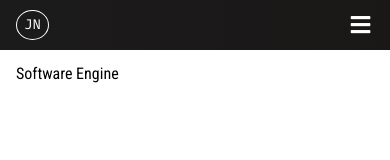
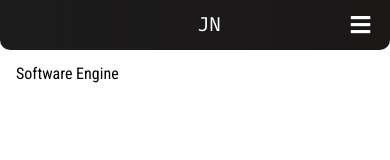
Before and after one commit to jason-nordheim/personal-website, a React (Create React App) app: page / in a window 390 px wide. Shown: the top 160 px of the page. Built offline with nearby package versions, Linux system fonts and the light colour scheme.

Commit message:
minor styling adjustments

```diff
--- a/src/components/NavBar.css
+++ b/src/components/NavBar.css
@@ -10,6 +10,8 @@
   height: var(--nav-height);
   display: grid;
   grid-template-columns: 100px auto;
+  border-bottom-left-radius: 10px;
+  border-bottom-right-radius: 10px;
 }
 .navbar-right,
 .navbar-left {
@@ -29,6 +31,7 @@
   padding: 7px;
   border-radius: 50%;
   border: 1px solid white;
+  font-stretch: extra-condensed;
   font-size: var(--desktop-font-size);
 }
 
@@ -105,8 +108,14 @@
     z-index: 0;
   }
   .navbar-logo {
+    position: absolute;
     color: #fff;
-    font-size: calc(var(--desktop-font-size) * 0.7);
+    left: calc(50% - var(--desktop-font-size));
+    height: calc(var(--desktop-font-size) + 2px);
+    width: calc(var(--desktop-font-size) + 2px);
+    border: none;
+    display: flex;
+    place-content: center;
     z-index: 1;
   }
   .navbar-menu-icon {
@@ -125,6 +134,7 @@
     width: 100%;
   }
   .navbar-links {
+    font-size: larger;
     justify-content: flex-start;
     align-items: center;
     padding: 0.75rem 0;
```
